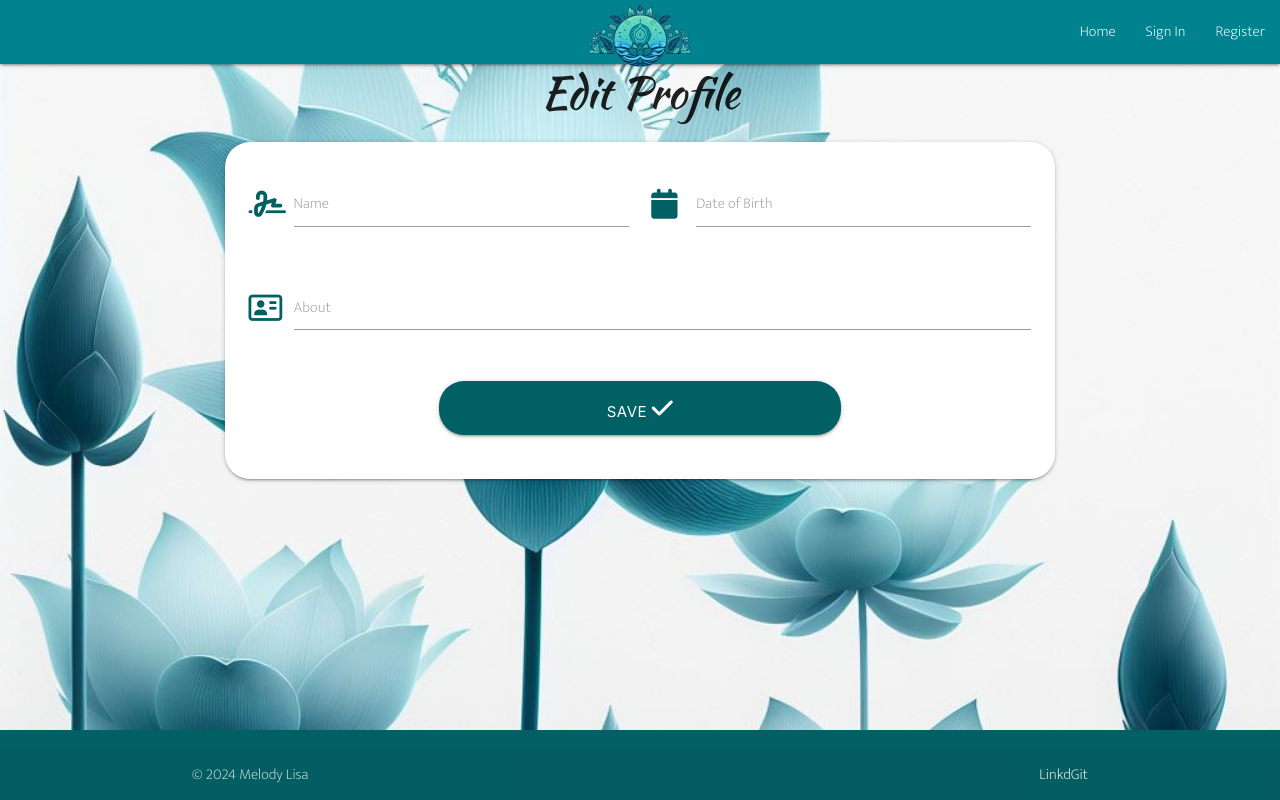
After one commit to Melody-Lisa/blissboost, a Flask app: template templates/edit_profile.html in a window 1280 px wide. The commit adds this page. Run offline with Flask 3, Linux system fonts and the light colour scheme; the template is opened without the code that fills it, so the values that code supplies are empty; some libraries are stand-ins or nearby versions.

Commit message:
Add edit profile page

```diff
--- /dev/null
+++ b/static/js/jquery.js
@@ -0,0 +1,13 @@
+ $(document).ready(function(){
+    $('.sidenav').sidenav();
+    $('.collapsible').collapsible();
+    $('.datepicker').datepicker({
+      format: "dd mmmm, yyyy",
+      yearRange: [1950,2006],
+      defaultDate: "02 07, 1990",
+      showClearBtn: true,
+      i18n: {
+        done: "Select"
+      }
+    });
+  });
--- a/static/js/script.js
+++ b/static/js/script.js
@@ -1,4 +1,6 @@
- $(document).ready(function(){
-    $('.sidenav').sidenav();
-    $('.collapsible').collapsible();
+document.addEventListener('DOMContentLoaded', function() {
+    var elems = document.querySelectorAll('.fixed-action-btn');
+    var instances = M.FloatingActionButton.init(elems, {
+      direction: 'left'
+    });
   });
--- a/templates/base.html
+++ b/templates/base.html
@@ -82,5 +82,6 @@
     <script src="https://kit.fontawesome.com/5039af5aad.js" crossorigin="anonymous"></script>
     <script src="https://cdnjs.cloudflare.com/ajax/libs/materialize/1.0.0/js/materialize.min.js"></script>
     <script src="{{ url_for('static', filename='js/script.js') }}"></script>
+    <script src="{{ url_for('static', filename='js/jquery.js') }}"></script>
 </body>
 </html>
--- /dev/null
+++ b/templates/edit_profile.html
@@ -0,0 +1,48 @@
+{% extends "base.html" %}
+{% block content %}
+
+<h3 class="center">Edit Profile</h3>
+
+<div class="row">
+    <form class="col s12 m8 offset-m2" method="POST" action="#">
+        <div class="card-panel">
+
+            <div class="row">
+                <!-- Name -->
+                <div class="input-field col s12 m6">
+                    <i class="fa-solid fa-signature prefix cyan-text text-darken-4"></i>
+                    <input id="name" name="name" type="text" class="validate" minlength="0" maxlength="50"
+                        class="validate" autocomplete="nickname">
+                    <label for="name">Name</label>
+                </div>
+
+                <!-- DOB -->
+                <div class="input-field col s12 m6">
+                    <i class="fa-solid fa-calendar prefix cyan-text text-darken-4"></i>
+                    <input id="dob" name="dob" type="text" class="datepicker">
+                    <label for="dob">Date of Birth</label>
+                </div>
+            </div>
+
+            <!-- About -->
+            <div class="row">
+                <div class="input-field col s12">
+                    <i class="fa-regular fa-address-card prefix cyan-text text-darken-4"></i>
+                    <textarea id="about" name="about" class="validate materialize-textarea"
+                     minlength="0" maxlength="500"></textarea>
+                    <label for="about">About</label>
+                </div>
+            </div>
+
+            <!-- Save Profile Info -->
+            <div class="row">
+                <button type="submit" class="col s6 offset-m3 btn-large cyan darken-4 text-shadow">
+                    Save <i class="fa-solid fa-check"></i>
+                </button>
+            </div>
+
+        </div>
+    </form>
+</div>
+
+{% endblock %}
```
Also changed, not shown: templates/profile.html (+17 -5 lines).
